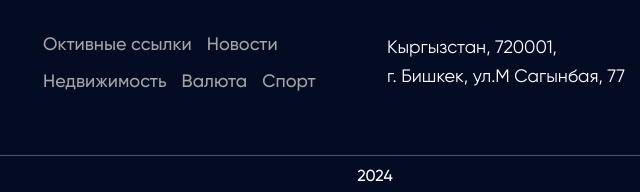
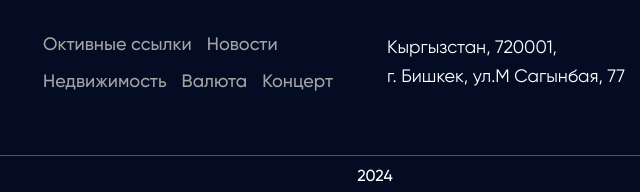
Before and after one commit to Iskender-crypto/KyrgyzNews, a plain HTML site: page index.html in a window 1280 px wide. Shown: the part 1369-1561 px from the top of the page, 265-905 px from the left. Drawn offline with nearby package versions, Linux system fonts and the light colour scheme; a script that the page names is missing.

Commit message:
изменила меню из футер меню

```diff
--- a/index.html
+++ b/index.html
@@ -279,7 +279,7 @@
               <p class="footer-link">Новости</p>
               <p class="footer-link">Недвижимость</p>
               <p class="footer-link">Валюта</p>
-              <p class="footer-link">Спорт</p>
+              <p class="footer-link">Концерт</p>
             </div>
           </div>
           <div class="footer__row-line d-flex d-sm-none"></div>
```
